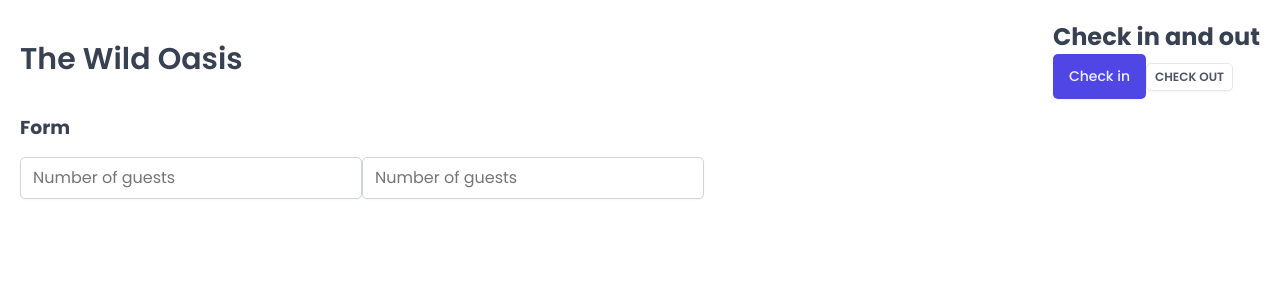
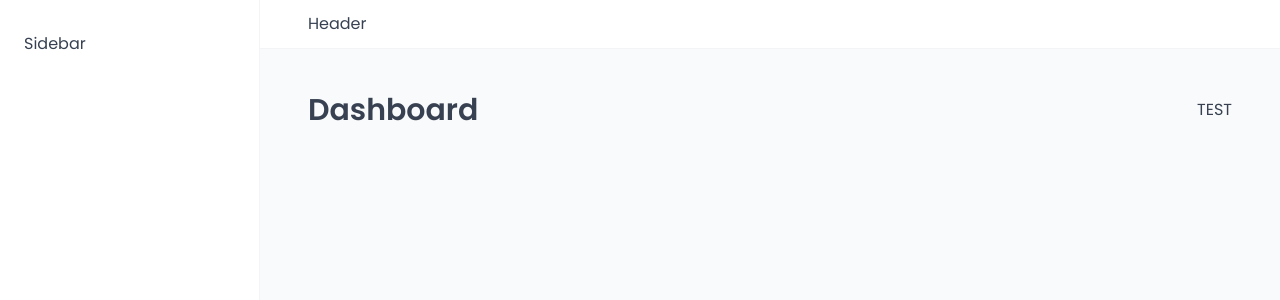
Before and after one commit to marshalmori/the-wild-oasis, a React (Vite) app: page /dashboard in a window 1280 px wide. Shown: the top 300 px of the page. Built offline with nearby package versions, Linux system fonts and the light colour scheme; a web font is replaced by a local one.

Commit message:
Building the App Layout

```diff
--- a/package.json
+++ b/package.json
@@ -12,6 +12,7 @@
   "dependencies": {
     "react": "^18.2.0",
     "react-dom": "^18.2.0",
+    "react-router-dom": "^6.20.0",
     "styled-components": "^6.1.1"
   },
   "devDependencies": {
--- a/src/App.jsx
+++ b/src/App.jsx
@@ -1,47 +1,37 @@
-import styled from "styled-components";
+import { BrowserRouter, Routes, Route, Navigate } from "react-router-dom";
 import GlobalStyles from "./styles/GlobalStyles";
-import Button from "./ui/Button";
-import Input from "./ui/Input";
-import Heading from "./ui/Heading";
-import Row from "./ui/Row";
+import Dashboard from "./pages/Dashboard";
+import Bookings from "./pages/Bookings";
+import Cabins from "./pages/Cabins";
+import Users from "./pages/Users";
+import Settings from "./pages/Settings";
+import Account from "./pages/Account";
+import Login from "./pages/Login";
+import PageNotFound from "./pages/PageNotFound";
+import AppLayout from "./ui/AppLayout";
 
-const StyledApp = styled.main`
-  /* background-color: orangered; */
-  padding: 20px;
-`;
-
-function App() {
+const App = () => {
   return (
     <>
       <GlobalStyles />
-      <StyledApp>
-        <Row>
-          <Row type="horizontal">
-            <Heading as="h1">The Wild Oasis</Heading>
-            <div>
-              <Heading as="h2">Check in and out</Heading>
-              <Button onClick={() => alert("Check in")}>Check in</Button>
-              <Button
-                variation="secondary"
-                size="small"
-                onClick={() => alert("Check out")}
-              >
-                Check out
-              </Button>
-            </div>
-          </Row>
+      <BrowserRouter>
+        <Routes>
+          <Route element={<AppLayout />}>
+            <Route index element={<Navigate replace to="dashboard" />} />
+            <Route path="dashboard" element={<Dashboard />} />
+            <Route path="bookings" element={<Bookings />} />
+            <Route path="cabins" element={<Cabins />} />
+            <Route path="users" element={<Users />} />
+            <Route path="settings" element={<Settings />} />
+            <Route path="account" element={<Account />} />
+          </Route>
 
-          <Row>
-            <Heading as="h3">Form</Heading>
-            <form>
-              <Input placeholder="Number of guests" />
-              <Input placeholder="Number of guests" />
-            </form>
-          </Row>
-        </Row>
-      </StyledApp>
+          <Route path="login" element={<Login />} />
+          <Route path="*" element={<PageNotFound />} />
+        </Routes>
+      </BrowserRouter>
     </>
   );
-}
+};
 
 export default App;
--- /dev/null
+++ b/src/ui/AppLayout.jsx
@@ -0,0 +1,30 @@
+import { Outlet } from "react-router-dom";
+import Header from "./Header";
+import Sidebar from "./Sidebar";
+import styled from "styled-components";
+
+const StyledAppLayout = styled.div`
+  display: grid;
+  grid-template-columns: 26rem 1fr;
+  grid-template-rows: auto 1fr;
+  height: 100vh;
+`;
+
+const Main = styled.main`
+  background-color: var(--color-grey-50);
+  padding: 4rem 4.8rem 6.4rem;
+`;
+
+const AppLayout = () => {
+  return (
+    <StyledAppLayout>
+      <Header />
+      <Sidebar />
+      <Main>
+        <Outlet />
+      </Main>
+    </StyledAppLayout>
+  );
+};
+
+export default AppLayout;
--- /dev/null
+++ b/src/ui/Header.jsx
@@ -0,0 +1,13 @@
+import styled from "styled-components";
+
+const StyledHeader = styled.header`
+  background-color: var(--color-grey-0);
+  padding: 1.2rem 4.8rem;
+  border-bottom: 1px solid var(--color-grey-100);
+`;
+
+const Header = () => {
+  return <StyledHeader>Header</StyledHeader>;
+};
+
+export default Header;
--- /dev/null
+++ b/src/ui/Sidebar.jsx
@@ -0,0 +1,15 @@
+import styled from "styled-components";
+
+const StyledSidebar = styled.aside`
+  background-color: var(--color-grey-0);
+  padding: 3.2rem 2.4rem;
+  border-right: 1px solid var(--color-grey-100);
+
+  grid-row: 1 / -1;
+`;
+
+const Sidebar = () => {
+  return <StyledSidebar>Sidebar</StyledSidebar>;
+};
+
+export default Sidebar;
```
Also changed, not shown: 1 other file (tests, documents, lock files or other folders).
